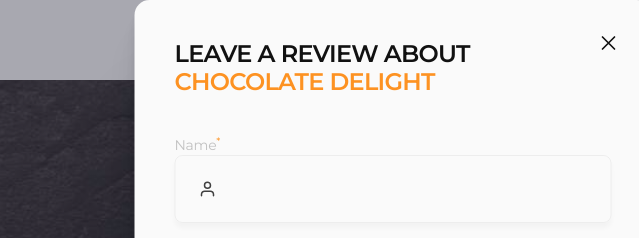
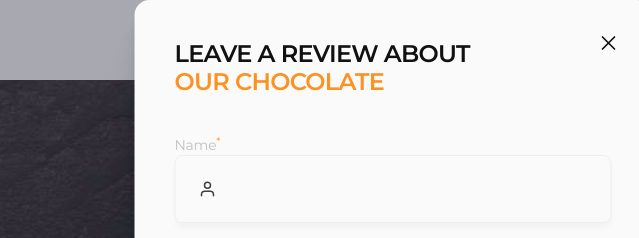
Before and after one commit to HannaAssaf/Simply-Chocolate-site, a plain HTML site: page index.html in a window 1280 px wide. Both pictures are taken after a click on the button "Buy now". Shown: the top 238 px of the page, 247-886 px from the left. Drawn offline with nearby package versions, Linux system fonts and the light colour scheme.

Commit message:
modal-span

```diff
--- a/css/styles.css
+++ b/css/styles.css
@@ -1252,6 +1252,7 @@ button {
   text-align: start;
   margin: 0 0 32px 0;
 }
+
 @media only screen and (min-width: 768px) {
   .modal-title {
     margin: 0 0 40px 0;
--- a/index.html
+++ b/index.html
@@ -852,7 +852,7 @@
           </svg>
         </button>
         <p class="title modal-title">
-          LEAVE A REVIEW ABOUT&nbsp;<span class="span">CHOCOLATE DELIGHT</span>
+          LEAVE A REVIEW ABOUT&nbsp;<span class="span">OUR CHOCOLATE</span>
         </p>
         <form id="choco-form"  class="modal-form" name="modal_from" autocomplete="off">
           <div class="modal-form-container">
```
